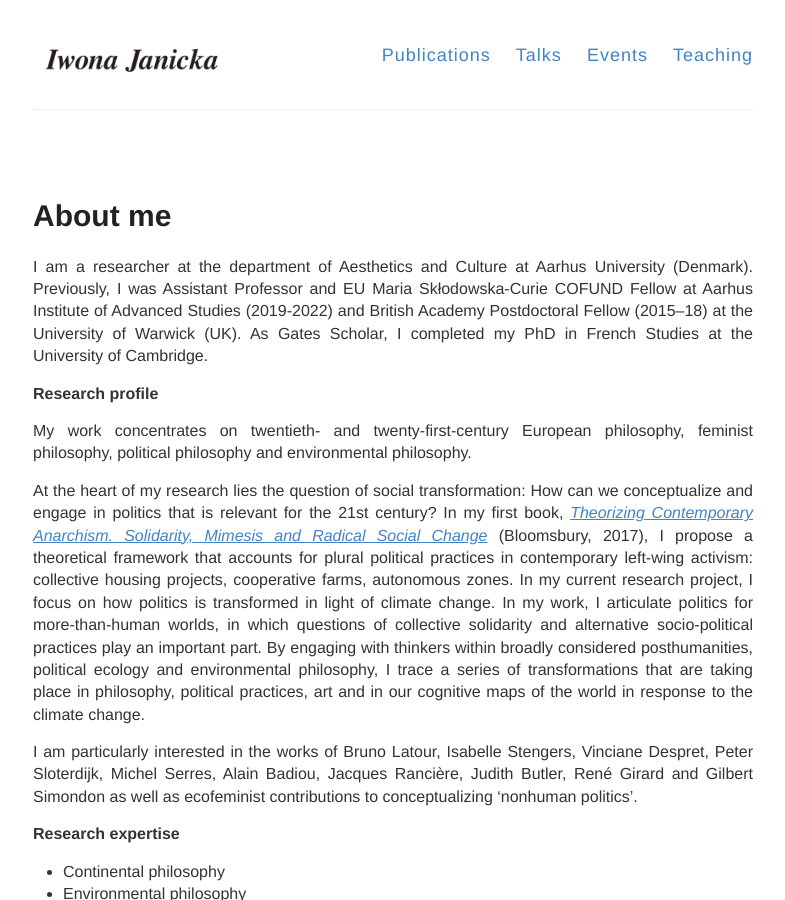
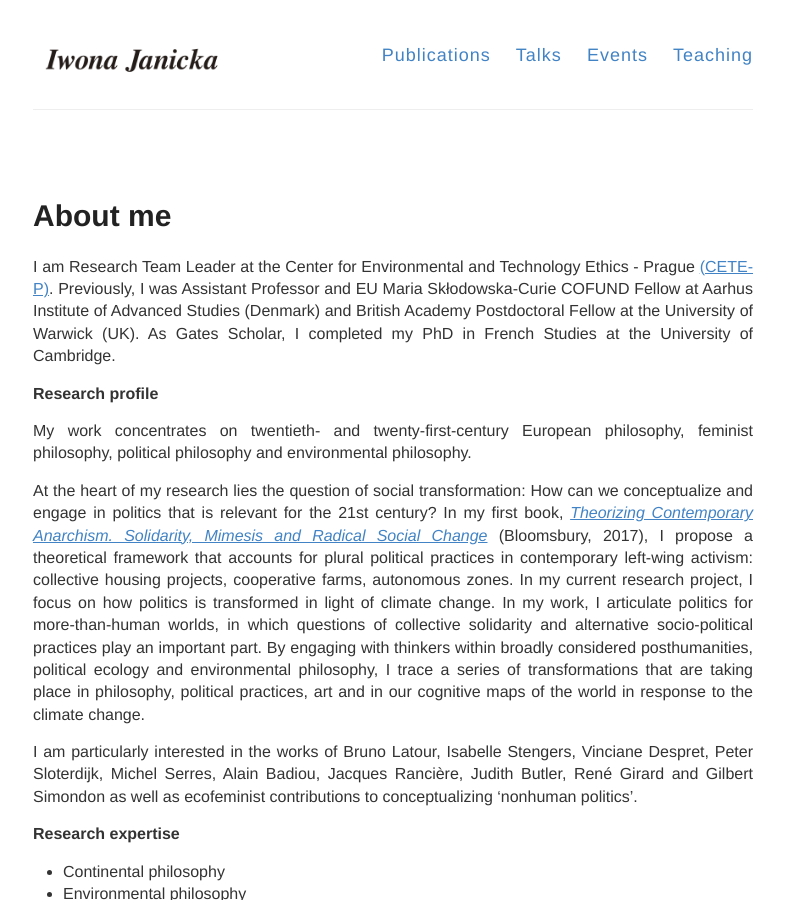
Before and after one commit to IJanicka/IJanicka.github.io, a Jekyll site: the page built from about.md, in a window 1280 px wide and 900 px high. Shown: the whole window, without its empty margins (247-1032 px from the left). Built offline with Jekyll 4.4.1, drawn with Linux system fonts in a browser that asks for light colours.

Commit message:
Update about.md

```diff
--- a/about.md
+++ b/about.md
@@ -4,7 +4,7 @@
 permalink: /about/
 ---
 
-I am a researcher at the department of Aesthetics and Culture at Aarhus University (Denmark). Previously, I was Assistant Professor and EU Maria Skłodowska-Curie COFUND Fellow at Aarhus Institute of Advanced Studies (2019-2022) and British Academy Postdoctoral Fellow (2015–18) at the University of Warwick (UK). As Gates Scholar, I completed my PhD in French Studies at the University of Cambridge.
+I am Research Team Leader at the Center for Environmental and Technology Ethics - Prague <a href="https://cetep.eu" target="_blank">(CETE-P)</a>. Previously, I was Assistant Professor and EU Maria Skłodowska-Curie COFUND Fellow at Aarhus Institute of Advanced Studies (Denmark) and British Academy Postdoctoral Fellow at the University of Warwick (UK). As Gates Scholar, I completed my PhD in French Studies at the University of Cambridge.
 
 **Research profile**<br>
 
```
